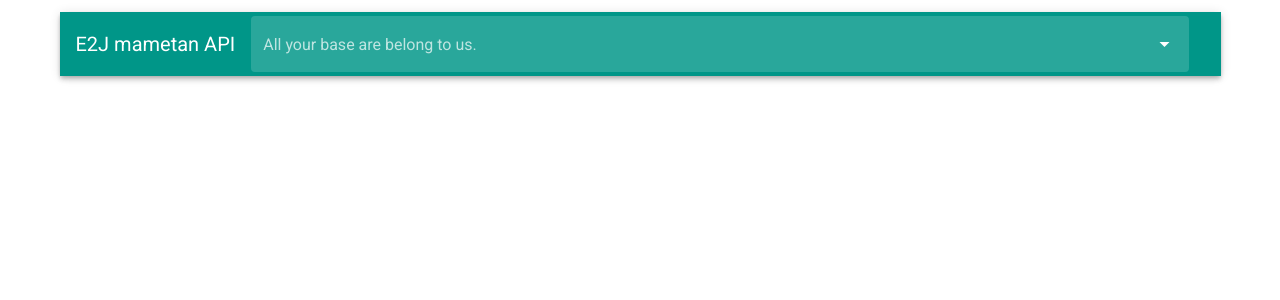
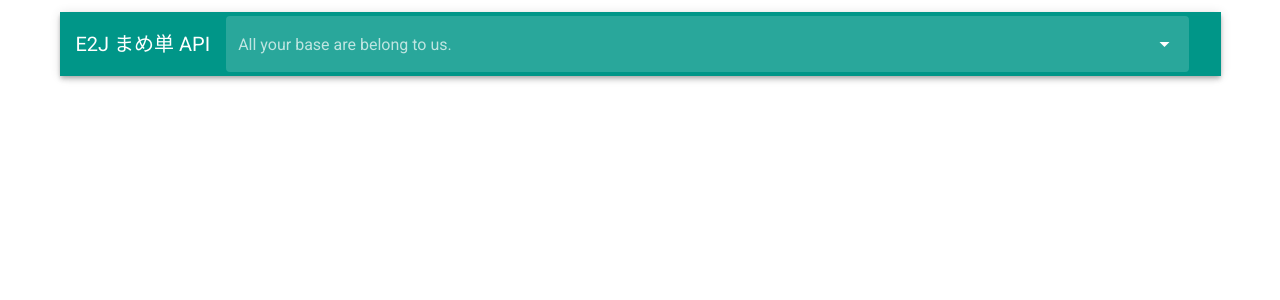
Before and after one commit to h1romas4/e2j-api-web, a Vue app: page / in a window 1280 px wide. Shown: the top 300 px of the page. Built offline with nearby package versions, Linux system fonts and the light colour scheme.

Commit message:
change title

```diff
--- a/public/index.html
+++ b/public/index.html
@@ -5,7 +5,7 @@
     <meta http-equiv="X-UA-Compatible" content="IE=edge">
     <meta name="viewport" content="width=device-width,initial-scale=1.0">
     <link rel="icon" href="<%= BASE_URL %>favicon.ico">
-    <title>E2J mametan API</title>
+    <title>E2J まめ単 API</title>
     <link rel="stylesheet" href="https://fonts.googleapis.com/css?family=Roboto:100,300,400,500,700,900">
     <link rel="stylesheet" href="https://cdn.jsdelivr.net/npm/@mdi/font@latest/css/materialdesignicons.min.css">
   </head>
--- a/src/components/MameTan.vue
+++ b/src/components/MameTan.vue
@@ -6,7 +6,7 @@
           dark
           color="teal"
         >
-          <v-toolbar-title>E2J mametan API</v-toolbar-title>
+          <v-toolbar-title>E2J まめ単 API</v-toolbar-title>
           <v-autocomplete
             v-model="select"
             :loading="loading"
```
Also changed, not shown: 5 other files (tests, documents, lock files or other folders).
